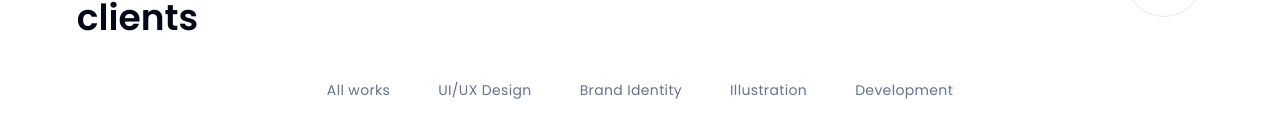
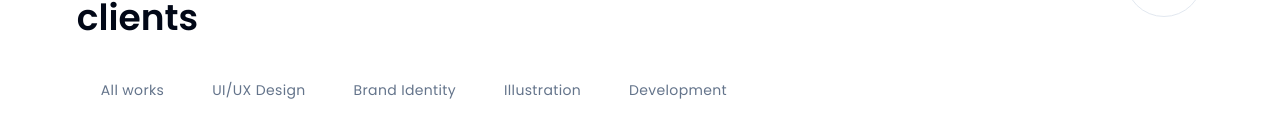
Before and after one commit to Bharat1111/offtec, a Next.js app: page / in a window 1280 px wide. Shown: the part 1658-1796 px from the top of the page. Built offline with nearby package versions, Linux system fonts and the light colour scheme.

Commit message:
bug ffixe

```diff
--- a/src/components/home/Grid.tsx
+++ b/src/components/home/Grid.tsx
@@ -34,7 +34,7 @@ const Grid = () => {
       </div>
       <Tabs
         defaultValue="account"
-        className="w-full items-center justify-center flex flex-wrap flex-row gap-8 "
+        className="w-full  flex flex-wrap flex-row gap-8 "
       >
         <TabsList className="bg-white p-0 flex ">
           <TabsTrigger
```
